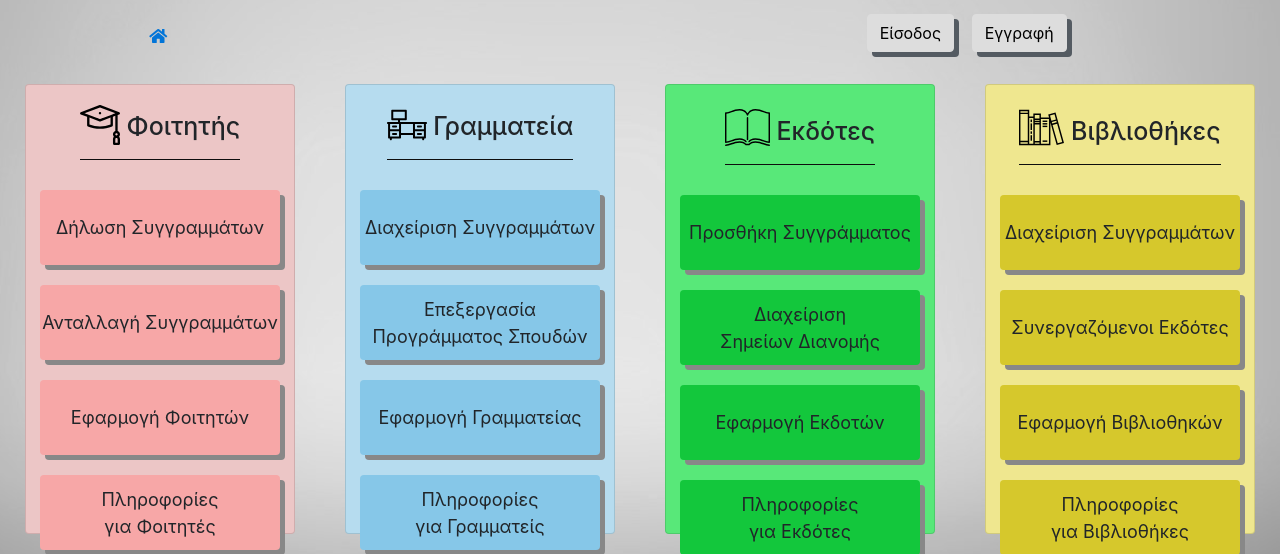
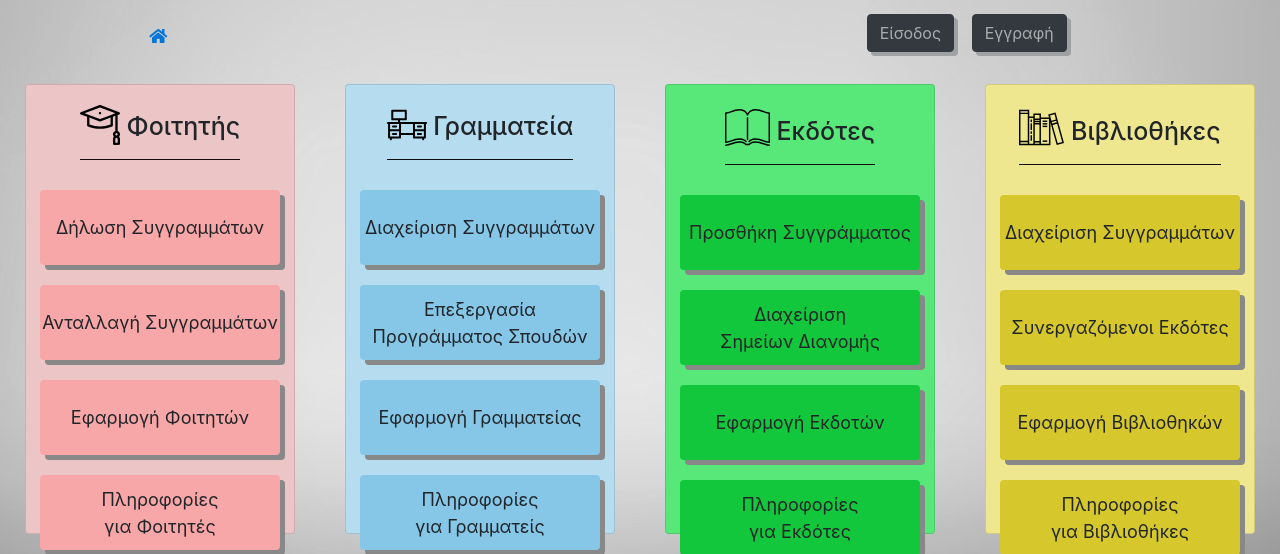
Before and after one commit to PanosEvange/HCI_course_project, a PHP site: page /index.php in a window 1280 px wide. Shown: the part 56-610 px from the top of the page. Run offline with PHP 8.4, Linux system fonts and the light colour scheme.

Commit message:
made all buttons color same

```diff
--- a/eam/style.css
+++ b/eam/style.css
@@ -101,26 +101,31 @@ span.my-svg-text {
 }
 
 .my-login .btn{
-    box-shadow: 5px 5px #545b62;
-    background-color: #dddddd;
+    box-shadow: 4px 4px #9fa1a2;
+    background-color: #343940 !important;
+    border-color: #343940 !important;
+}
+
+.my-login a.btn{
+    color: #a8acad;
 }
 
 .my-signup .btn{
-    box-shadow: 5px 5px #545b62;
-    background-color: #dddddd !important;
-    border-color: #dddddd !important;
+    box-shadow: 4px 4px #9fa1a2;
+    background-color: #343940 !important;
+    border-color: #343940 !important;
 }
 
-.my-login .btn:hover{
-    box-shadow: 5px 5px #545b62;
-    background-color: #17a2b8;
-    border-color:#0d6471;
+.my-signup a.btn{
+    color: #a8acad;
 }
 
-.my-signup .btn:hover{
-    box-shadow: 5px 5px #545b62;
-    background-color: #17a2b8 !important;
-    border-color:#0d6471 !important;
+.my-login a.btn:hover{
+    color: #fffff3 !important;
+}
+
+.my-signup a.btn:hover{
+    color: #fffff3 !important;
 }
 
 .my-search-button{
```
Also changed, not shown: other parts of eam/style.css (+29 -14 lines).
